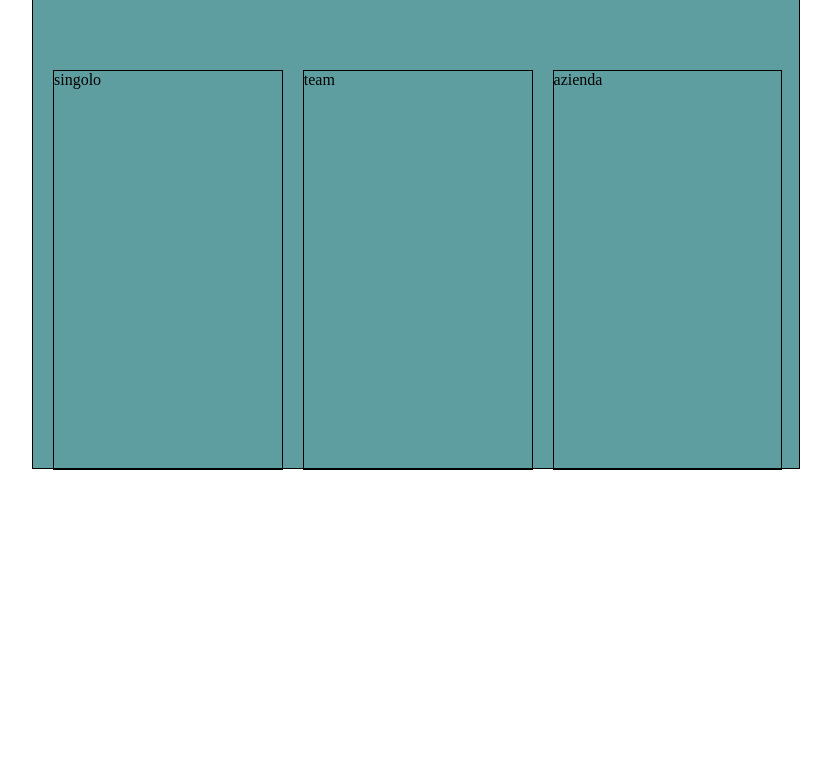
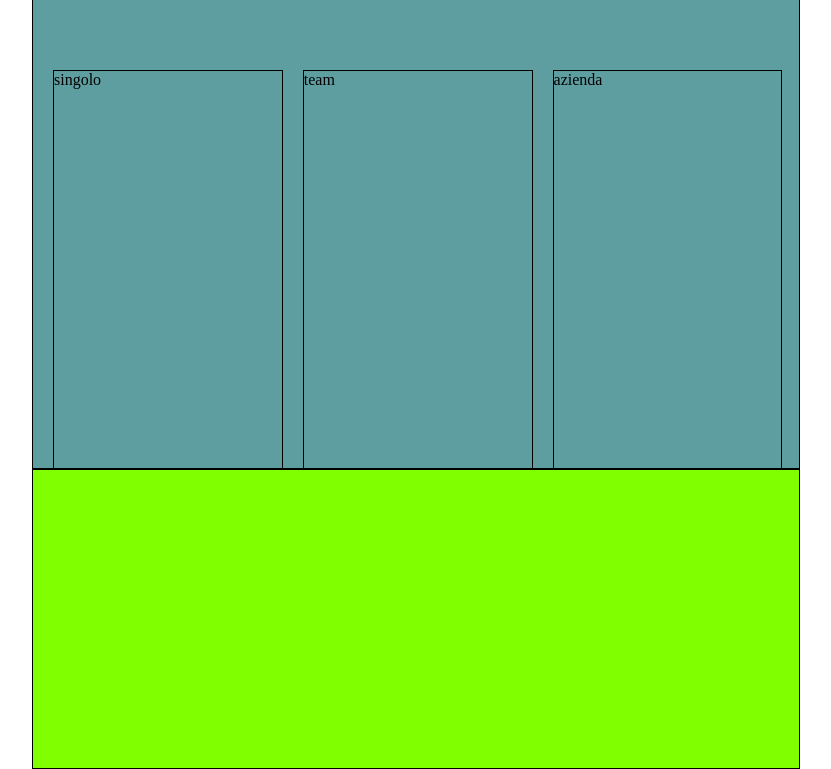
Before and after one commit to LorenzoVivenzio/htmlcss-dropbox, a plain HTML site: page index.html in a window 1280 px wide. Shown: the part 613-1382 px from the top of the page, without its empty margins (224-1055 px from the left). Before the commit the page ends 1083 px from the top, so only its background shows below. Drawn offline with Linux system fonts and the light colour scheme.

Commit message:
inizio Enterprice

```diff
--- a/css/style.css
+++ b/css/style.css
@@ -54,6 +54,9 @@ img{
 .title{
     text-align:left;
 }
+.mw-60{
+     max-width: 60%;
+}
 .buisness{
     max-width: 60%;
     height: 500px;
@@ -68,3 +71,7 @@ img{
 
     height: 400px;
 }
+.team{
+    background-color: chartreuse;
+    height: 300px;
+}
--- a/index.html
+++ b/index.html
@@ -34,7 +34,11 @@
         </section>
          <!-- fine piano buisness -->
           <!-- team -->
-           <section></section>
+           <section class="team mw-60 mg-auto bs">
+            <div class="tit-team"></div>
+            <div class="enterprise"></div>
+
+           </section>
           <!-- fine team -->
            <!-- partner Drop -->
             <section></section>
```
